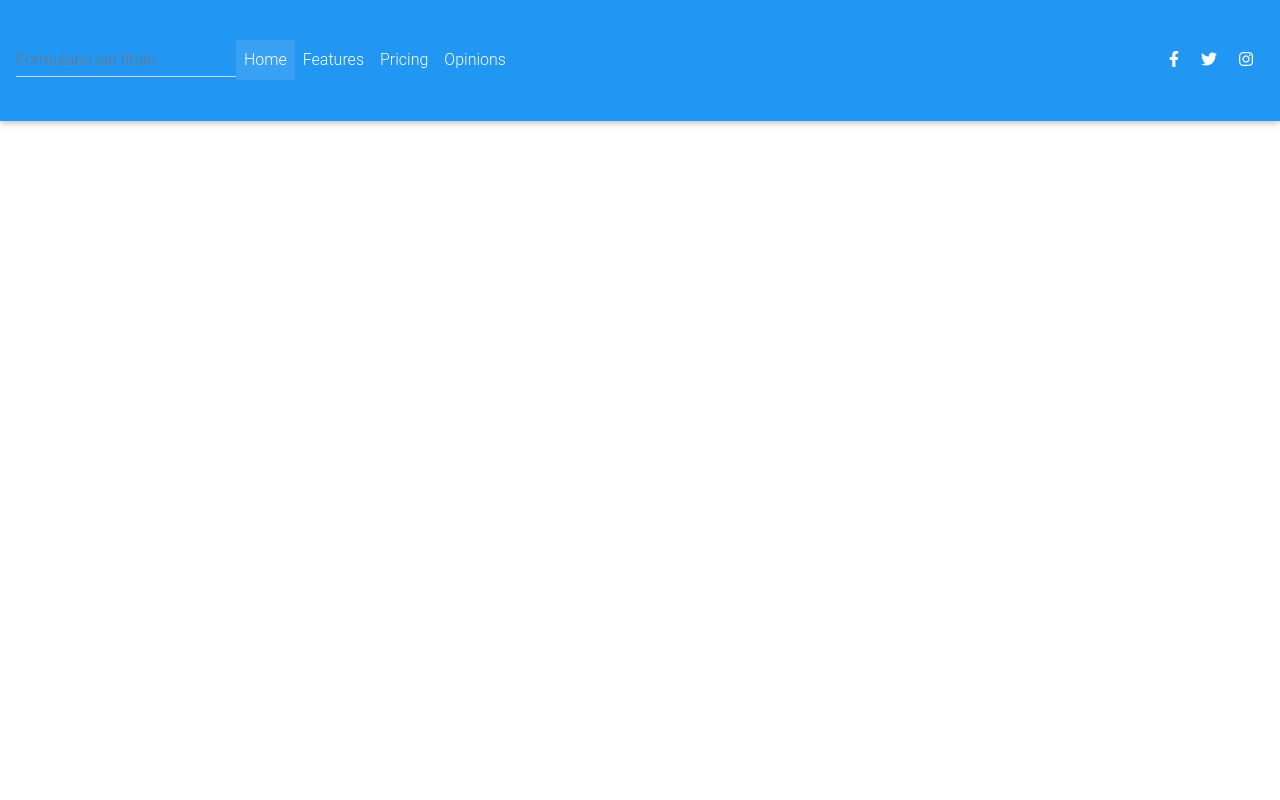
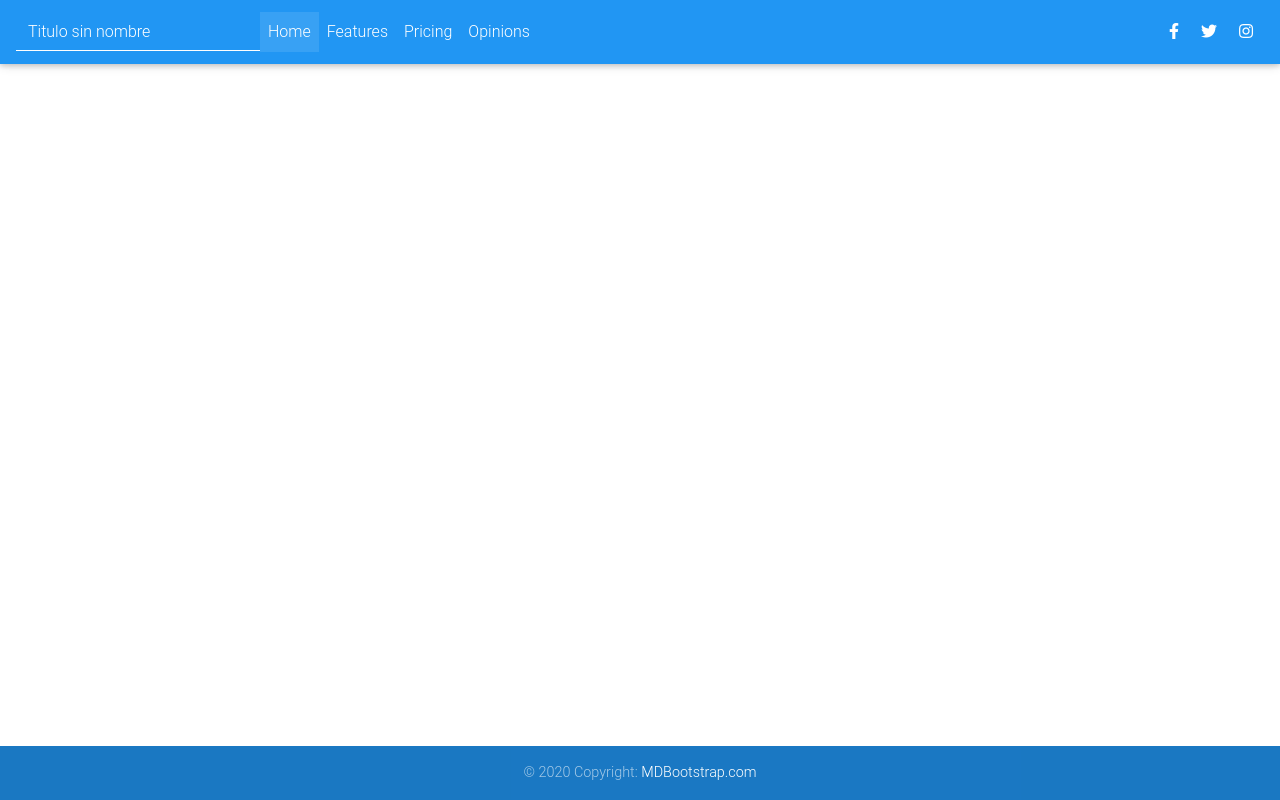
Before and after one commit to AdrianaEG/encuestas, a plain HTML site: page index.html in a window 1280 px wide. Drawn offline with nearby package versions, Linux system fonts and the light colour scheme.

Commit message:
Agrega el footer y el título

```diff
--- a/index.html
+++ b/index.html
@@ -19,11 +19,11 @@
 
     <header>
         <nav class="navbar fixed-top navbar-expand-lg navbar-dark blue scrolling-navbar">
-            <!--<a class="navbar-brand" href="#"><strong>Sistema para generar encuestas</strong></a>-->
-            <div class="md-form">
-                <input type="text" id="form1" class="form-control">
-                <label for="form1">Formulario sin titulo</label>
-            </div>
+            <form class="form-inline">
+                <div class="md-form  input-group my-0">
+                    <input type="text" class="form-control titulo" placeholder="Titulo sin nombre" aria-label="Username" aria-describedby="basic-addon11">
+                </div>
+            </form>
             <button class="navbar-toggler" type="button" data-toggle="collapse" data-target="#navbarSupportedContent" aria-controls="navbarSupportedContent" aria-expanded="false" aria-label="Toggle navigation">
                 <span class="navbar-toggler-icon"></span>
             </button>
@@ -62,6 +62,14 @@
 
     </section>
 
+
+
+    <footer class="page-footer font-small blue fixed-bottom">
+        <div class="footer-copyright text-center py-3">© 2020 Copyright:
+            <a href="https://mdbootstrap.com/education/bootstrap/"> MDBootstrap.com</a>
+        </div>
+    </footer>
+
     <script src="src/main.js"></script>
     <!-- JQuery -->
     <script type="text/javascript" src="https://cdnjs.cloudflare.com/ajax/libs/jquery/3.4.1/jquery.min.js"></script>
```
